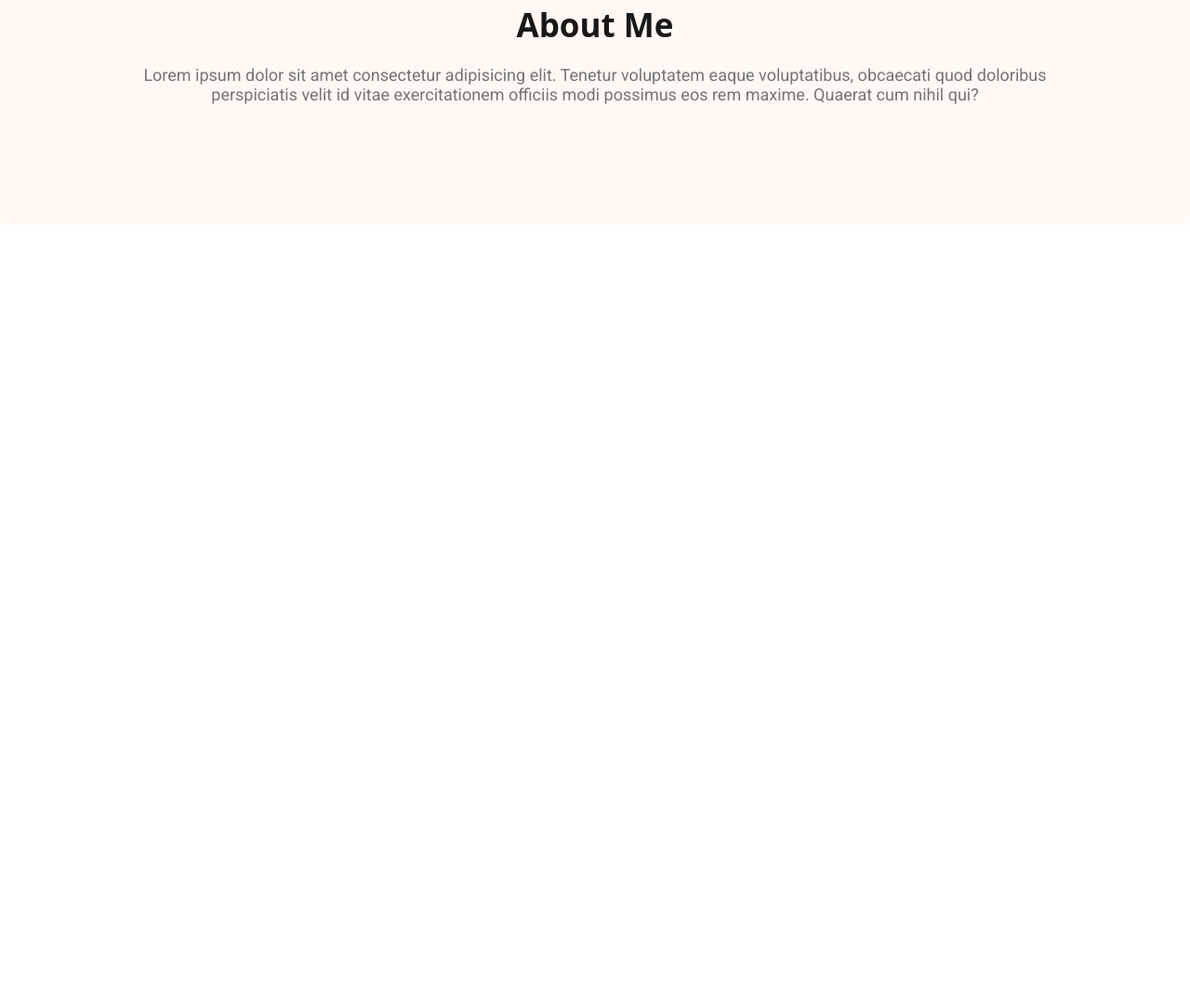
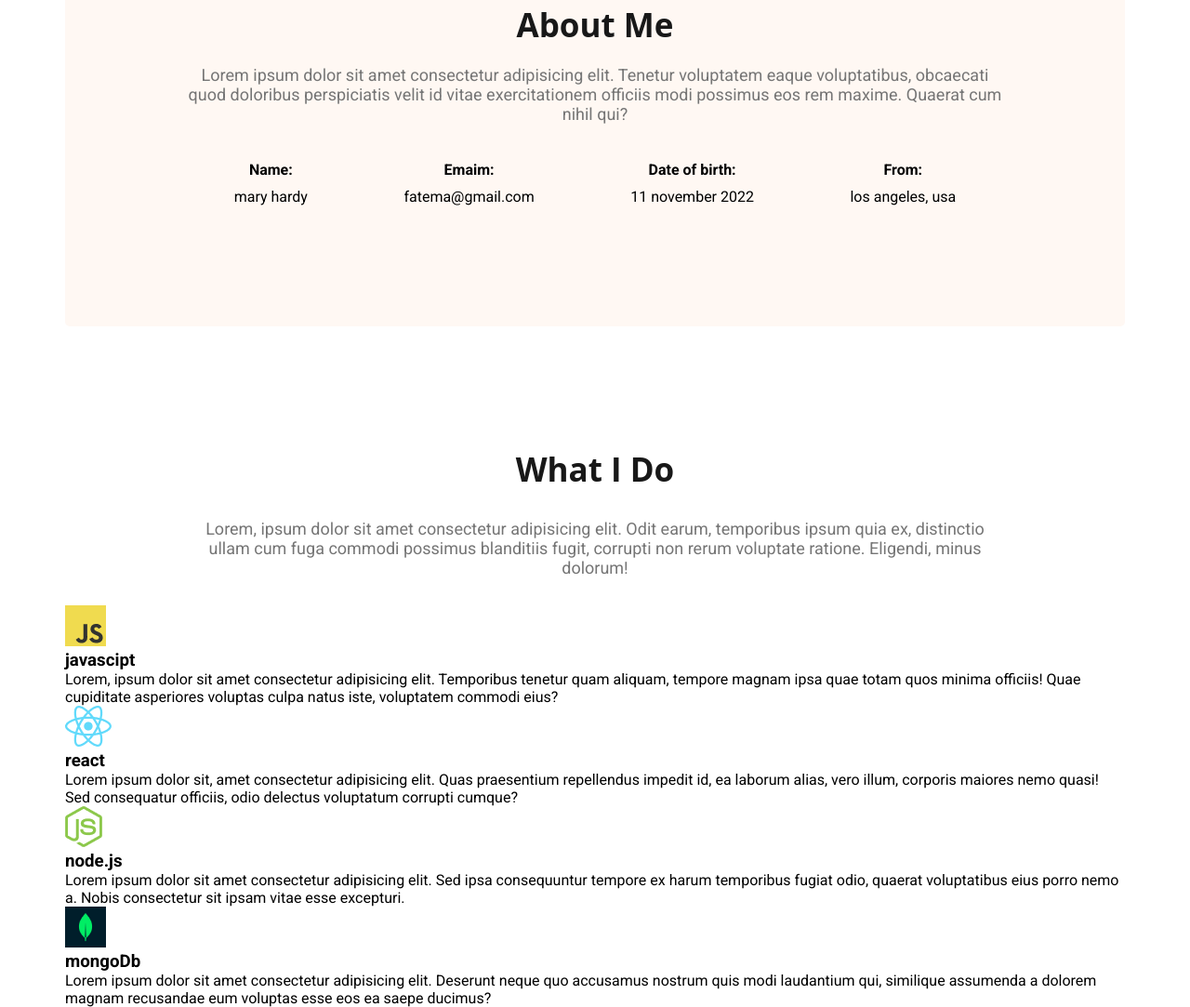
Before and after one commit to fatema74/project-1, a plain HTML site: page index.html in a window 1280 px wide. Shown: the part 810-1893 px from the top of the page at 93% size. Before the commit the page ends 1182 px from the top, so only its background shows below. Drawn offline with Linux system fonts and the light colour scheme.

Commit message:
added about section

```diff
--- a/assete/css/style.css
+++ b/assete/css/style.css
@@ -79,7 +79,11 @@ nav > ul > li> a{
 .banner-conten{
   margin-bottom: 20px;
 }
-
+/* main section area */
+main{
+  max-width: 1140px;
+  margin: 0 auto;
+}
 /* about area css */
 .about{
   padding: 130px;
@@ -94,10 +98,33 @@ nav > ul > li> a{
   font-size: 35px;
   font-weight: 700;
   text-transform: capitalize;
-  padding-bottom: 20px;
 }
 .section-des{
   color: #757575;
   text-align: center;
   font-size: 18px;
+  padding: 20px 0;
 }
+.about-info-container{
+  display: flex;
+  justify-content: space-around;
+  padding-top: 20px;
+}
+.about-inf{
+  text-align: center;
+}
+.info-title{
+  padding-bottom: 10px;
+}
+.info-des{
+
+}
+.what-do{
+  padding: 30px 150px;
+}
+/* section area start */
+.skil{
+
+}
+.skil-title
+.skil-des
--- a/index.html
+++ b/index.html
@@ -38,6 +38,53 @@
     <section class="about">
       <h3 class="section-title">about me</h3>
       <p class="section-des">Lorem ipsum dolor sit amet consectetur adipisicing elit. Tenetur voluptatem eaque voluptatibus, obcaecati quod doloribus perspiciatis velit id vitae exercitationem officiis modi possimus eos rem maxime. Quaerat cum nihil qui?</p>
+      <div class="about-info-container">
+        <!-- .about-inf*4>h4.info-title+p.info-des -->
+        <div class="about-inf">
+          <h4 class="info-title">Name:</h4>
+          <p class="info-des">mary hardy</p>
+        </div>
+        <div class="about-inf">
+          <h4 class="info-title">Emaim:</h4>
+          <p class="info-des">fatema@gmail.com</p>
+        </div>
+        <div class="about-inf">
+          <h4 class="info-title">Date of birth:</h4>
+          <p class="info-des">11 november 2022</p>
+        </div>
+        <div class="about-inf">
+          <h4 class="info-title">From:</h4>
+          <p class="info-des">los angeles, usa</p>
+        </div>
+      </div>
+    </section>
+    <!-- section area start -->
+    <section>
+      <h3 class="section-title">what i do</h3>
+      <p class="section-des what-do">Lorem, ipsum dolor sit amet consectetur adipisicing elit. Odit earum, temporibus ipsum quia ex, distinctio ullam cum fuga commodi possimus blanditiis fugit, corrupti non rerum voluptate ratione. Eligendi, minus dolorum!</p>
+      <div class="skil-conseption">
+        <!-- .skil*4>img+h3.skil-title+p.skil-des -->
+        <div class="skil">
+          <img src="assete/img/icons/js.png" alt="">
+          <h3 class="skil-title">javascipt</h3>
+          <p class="skil-des">Lorem, ipsum dolor sit amet consectetur adipisicing elit. Temporibus tenetur quam aliquam, tempore magnam ipsa quae totam quos minima officiis! Quae cupiditate asperiores voluptas culpa natus iste, voluptatem commodi eius?</p>
+        </div>
+        <div class="skil">
+          <img src="assete/img/icons/react.png" alt="">
+          <h3 class="skil-title">react</h3>
+          <p class="skil-des">Lorem ipsum dolor sit, amet consectetur adipisicing elit. Quas praesentium repellendus impedit id, ea laborum alias, vero illum, corporis maiores nemo quasi! Sed consequatur officiis, odio delectus voluptatum corrupti cumque?</p>
+        </div>
+        <div class="skil">
+          <img src="assete/img/icons/nodejs.png" alt="">
+          <h3 class="skil-title">node.js</h3>
+          <p class="skil-des">Lorem ipsum dolor sit amet consectetur adipisicing elit. Sed ipsa consequuntur tempore ex harum temporibus fugiat odio, quaerat voluptatibus eius porro nemo a. Nobis consectetur sit ipsam vitae esse excepturi.</p>
+        </div>
+        <div class="skil">
+          <img src="assete/img/icons/mongo.png" alt="">
+          <h3 class="skil-title">mongoDb</h3>
+          <p class="skil-des">Lorem ipsum dolor sit amet consectetur adipisicing elit. Deserunt neque quo accusamus nostrum quis modi laudantium qui, similique assumenda a dolorem magnam recusandae eum voluptas esse eos ea saepe ducimus?</p>
+        </div>
+      </div>
     </section>
   </main>
   <footer>
```
